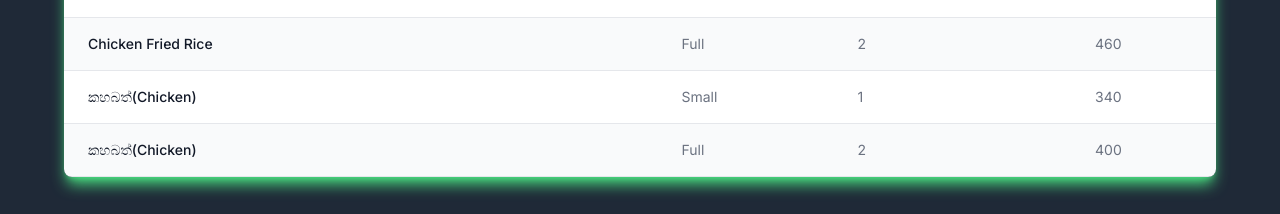
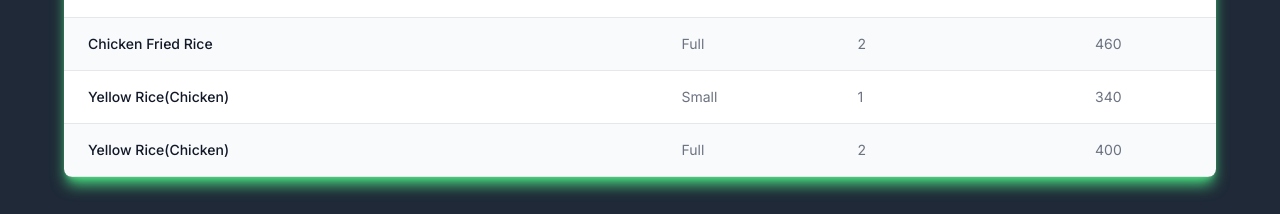
Before and after one commit to Yasith-Heshan/Dinner-Corner, a Next.js app: page / in a window 1280 px wide. Shown: the part 1415-1629 px from the top of the page. Built offline with nearby package versions, Linux system fonts and the light colour scheme; no server answers.

Commit message:
update price list

```diff
--- a/src/components/OrderCard/OrderCard.jsx
+++ b/src/components/OrderCard/OrderCard.jsx
@@ -3,7 +3,7 @@ import './style.css';
 import { useEffect, useState } from 'react';
 import { company_emails, GRAVYNOTE, STATUS } from '@/utils/constants';
 import { handleAccept, handleCancel, handleDeliver, handleReject } from '@/utils/firebaseFunctions';
-import { getLocationColor } from '@/utils/supportFuncitons';
+import {calculateTotal, getLocationColor} from '@/utils/supportFuncitons';
 import { usePathname } from 'next/navigation';
 import { DELIVERYORDER } from '@/utils/routes';
 
@@ -30,13 +30,7 @@ const OrderCard = ({ order, user }) => {
     }
   }, [order]);
 
-  const calculateTotal = (itemList) => {
-    let total = 0;
-    itemList.forEach((item) => {
-      total += item.price;
-    });
-    return total;
-  };
+
 
   return (
     <div
--- a/src/components/OrderForm/OrderForm.jsx
+++ b/src/components/OrderForm/OrderForm.jsx
@@ -1,13 +1,13 @@
-import { LATE_ORDER_ERROR, ORDER_LIMIT_EXCEEDED_ERROR } from '@/utils/errorMessages';
-import { format, subDays } from 'date-fns';
-import { PLACES } from '@/utils/constants';
-import { pricesList } from '@/utils/priceList';
+import {LATE_ORDER_ERROR, ORDER_LIMIT_EXCEEDED_ERROR} from '@/utils/errorMessages';
+import {format, subDays} from 'date-fns';
+import {PLACES} from '@/utils/constants';
+import {pricesList} from '@/utils/priceList';
 import Spinner from '@/components/Spinner/Spinner';
-import { useEffect, useReducer } from 'react';
-import { useForm } from 'react-hook-form';
-import { yupResolver } from '@hookform/resolvers/yup';
-import { array, boolean, date, object, string } from 'yup';
-import { getItem } from '@/utils/supportFuncitons';
+import {useEffect, useReducer} from 'react';
+import {useForm} from 'react-hook-form';
+import {yupResolver} from '@hookform/resolvers/yup';
+import {array, boolean, date, object, string} from 'yup';
+import {calculateTotal, getItem} from '@/utils/supportFuncitons';
 
 const reducer = (state, action) => {
     switch (action.type) {
@@ -58,7 +58,7 @@ const reducer = (state, action) => {
     }
 };
 
-const OrderForm = ({ submitHandler, limitExceeded, lateOrder, submitting, user }) => {
+const OrderForm = ({submitHandler, limitExceeded, lateOrder, submitting, user}) => {
     const [state, dispatch] = useReducer(reducer, {
         item: null,
         size: 0,
@@ -84,7 +84,7 @@ const OrderForm = ({ submitHandler, limitExceeded, lateOrder, submitting, user }
         setValue,
         getValues,
         trigger,
-    formState: { errors },
+        formState: {errors},
     } = useForm({
         resolver: yupResolver(schema),
     });
@@ -360,11 +360,15 @@ const OrderForm = ({ submitHandler, limitExceeded, lateOrder, submitting, user }
                     </div>
                 </div>
 
+                <div className={'text-xl font-bold flex justify-end items-start mt-3'}>
+                    Total = Rs.{calculateTotal(state.itemList)}
+                </div>
+
                 <div className='mb-5'>
                     <label htmlFor='date' className='successLabel'>
                         Special Notes
                     </label>
-          <input {...register('specialNotes')} className={'successInput'} type={'tel'} />
+                    <input {...register('specialNotes')} className={'successInput'} type={'tel'}/>
                 </div>
 
                 <div className='flex items-start'>
@@ -376,7 +380,8 @@ const OrderForm = ({ submitHandler, limitExceeded, lateOrder, submitting, user }
                             className='sr-only peer'
                             defaultChecked={true}
                         />
-            <div className="w-11 h-6 bg-gray-200 peer-focus:outline-none peer-focus:ring-4 peer-focus:ring-blue-300 dark:peer-focus:ring-blue-800 rounded-full peer dark:bg-gray-700 peer-checked:after:translate-x-full rtl:peer-checked:after:-translate-x-full peer-checked:after:border-white after:content-[''] after:absolute after:top-[2px] after:start-[2px] after:bg-white after:border-gray-300 after:border after:rounded-full after:w-5 after:h-5 after:transition-all dark:border-gray-600 peer-checked:bg-blue-600"></div>
+                        <div
+                            className="w-11 h-6 bg-gray-200 peer-focus:outline-none peer-focus:ring-4 peer-focus:ring-blue-300 dark:peer-focus:ring-blue-800 rounded-full peer dark:bg-gray-700 peer-checked:after:translate-x-full rtl:peer-checked:after:-translate-x-full peer-checked:after:border-white after:content-[''] after:absolute after:top-[2px] after:start-[2px] after:bg-white after:border-gray-300 after:border after:rounded-full after:w-5 after:h-5 after:transition-all dark:border-gray-600 peer-checked:bg-blue-600"></div>
                         <span className='ms-3 text-sm font-medium text-green-500'>Add Gravy</span>
                     </label>
                 </div>
@@ -390,7 +395,7 @@ const OrderForm = ({ submitHandler, limitExceeded, lateOrder, submitting, user }
                         </button>
                     </div>
                 ) : (
-          <Spinner />
+                    <Spinner/>
                 )}
             </form>
         </>
--- a/src/utils/priceList.js
+++ b/src/utils/priceList.js
@@ -10,7 +10,7 @@ const mealType = {
   Fish: 'මාළු කෑම (Fish Rice and Curry)',
   Chicken: 'කුකුල් මස් කෑම (Chicken Rice and Curry)',
   ChickenFriedRice: 'Chicken Fried Rice',
-  YellowRice: 'කහබත්(Chicken)',
+  YellowRice: 'Yellow Rice(Chicken)',
   EggKottu: 'Egg Kottu',
   ChickenKottu: 'Chicken Kottu',
 };
--- a/src/utils/supportFuncitons.js
+++ b/src/utils/supportFuncitons.js
@@ -28,3 +28,11 @@ export const getItem = (id) => {
   });
   return temp;
 };
+
+export const calculateTotal = (itemList) => {
+  let total = 0;
+  itemList.forEach((item) => {
+    total += item.price;
+  });
+  return total;
+};
```
Lines whose indentation alone changed are shown as unchanged.
